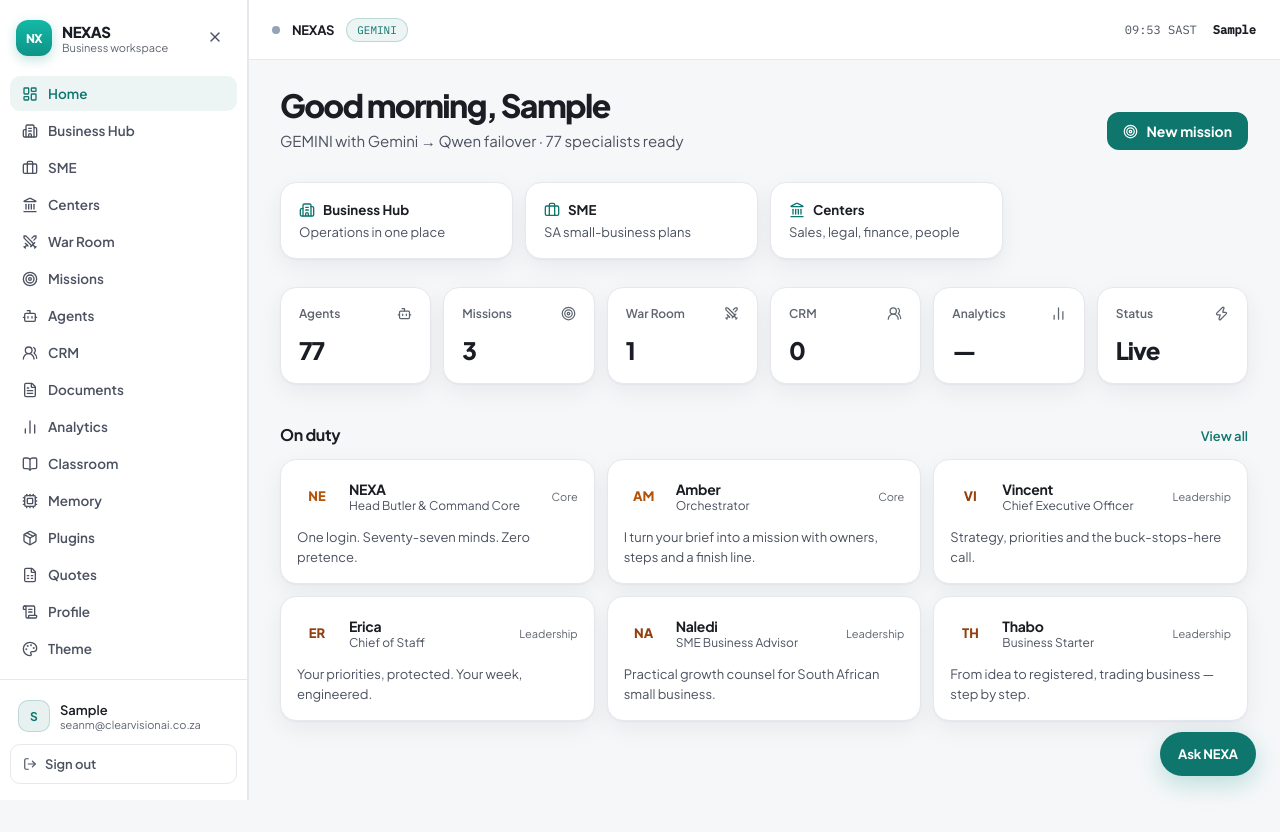
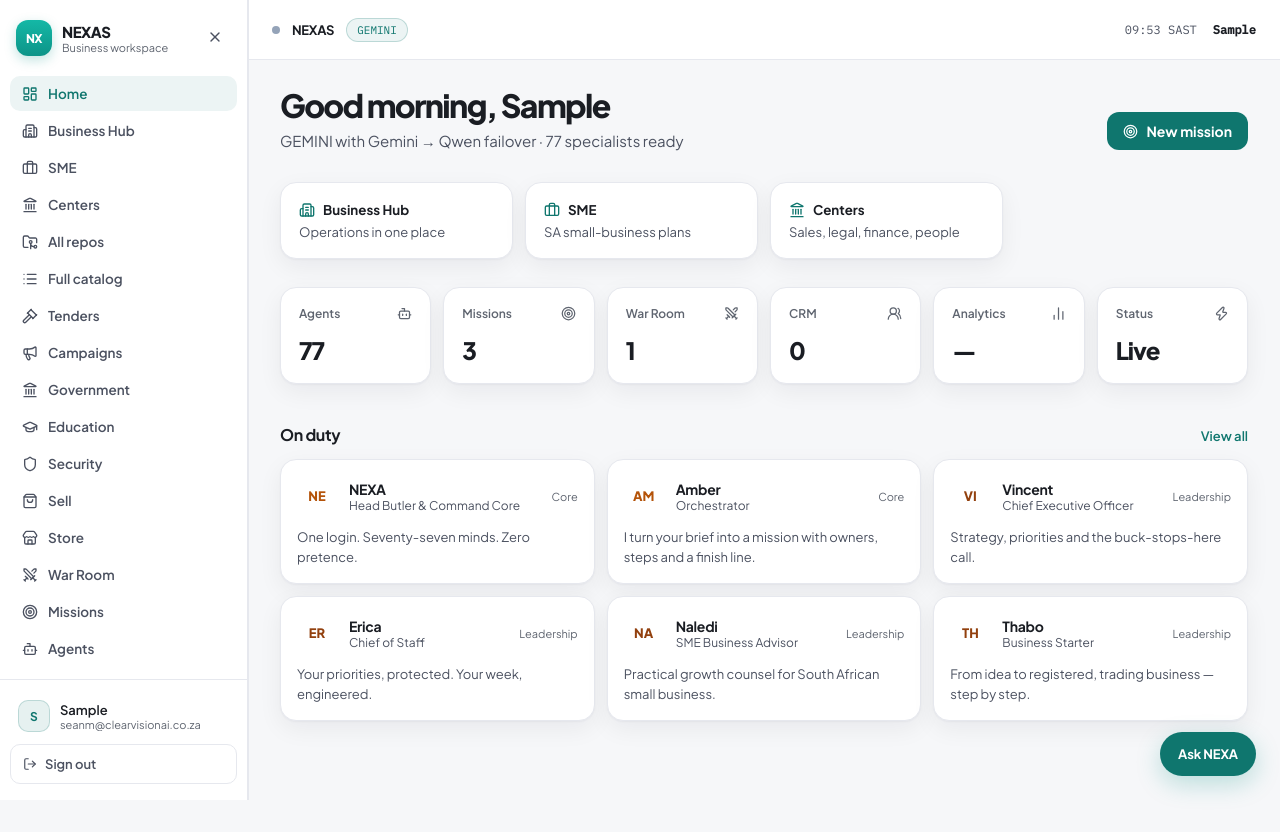
Before and after one commit to seanie84/seanie84.github.io, a React (Vite) app: page /login in a window 1280 px wide. Both pictures are taken after typing "Sample", "Sample123", "Sample123" into the empty fields and a click on the button "Save password and enter". Built offline with nearby package versions, Linux system fonts and the light colour scheme.

Commit message:
feat: nav for repos, catalog, and previous modules

```diff
--- a/src/components/layout/Sidebar.tsx
+++ b/src/components/layout/Sidebar.tsx
@@ -4,7 +4,8 @@ import {
   LayoutDashboard, Swords, Target, Users2, FileText,
   BarChart2, BookOpen, Cpu, Package, FileSpreadsheet,
   Settings, Palette, LogOut, Bot, ScrollText, X, MessageSquare,
-  Building2, Briefcase, Landmark,
+  Building2, Briefcase, Landmark, FolderGit2, List,
+  Gavel, Megaphone, Landmark as Gov, GraduationCap, Shield, Store, ShoppingBag,
 } from 'lucide-react';
 
 const NAV = [
@@ -12,6 +13,15 @@ const NAV = [
   { to: '/hub',        label: 'Business Hub',     Icon: Building2 },
   { to: '/sme',        label: 'SME',              Icon: Briefcase },
   { to: '/centers',    label: 'Centers',          Icon: Landmark },
+  { to: '/repos',      label: 'All repos',        Icon: FolderGit2 },
+  { to: '/catalog',    label: 'Full catalog',     Icon: List },
+  { to: '/tenders',    label: 'Tenders',          Icon: Gavel },
+  { to: '/campaigns',  label: 'Campaigns',        Icon: Megaphone },
+  { to: '/government', label: 'Government',       Icon: Gov },
+  { to: '/education',  label: 'Education',        Icon: GraduationCap },
+  { to: '/security',   label: 'Security',         Icon: Shield },
+  { to: '/sell',       label: 'Sell',             Icon: ShoppingBag },
+  { to: '/store',      label: 'Store',            Icon: Store },
   { to: '/warroom',    label: 'War Room',         Icon: Swords },
   { to: '/missions',   label: 'Missions',         Icon: Target },
   { to: '/agents',     label: 'Agents',           Icon: Bot },
```
